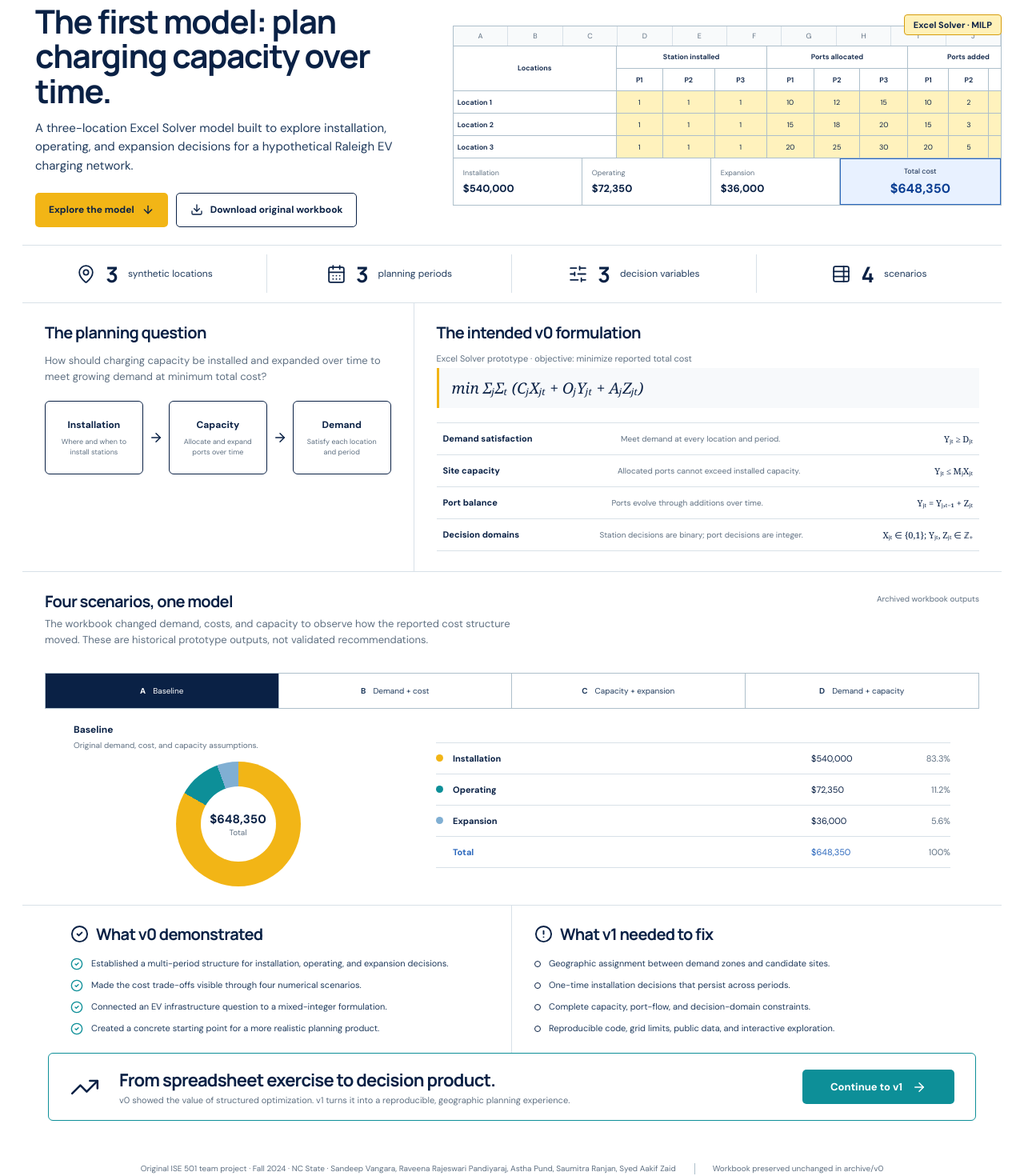
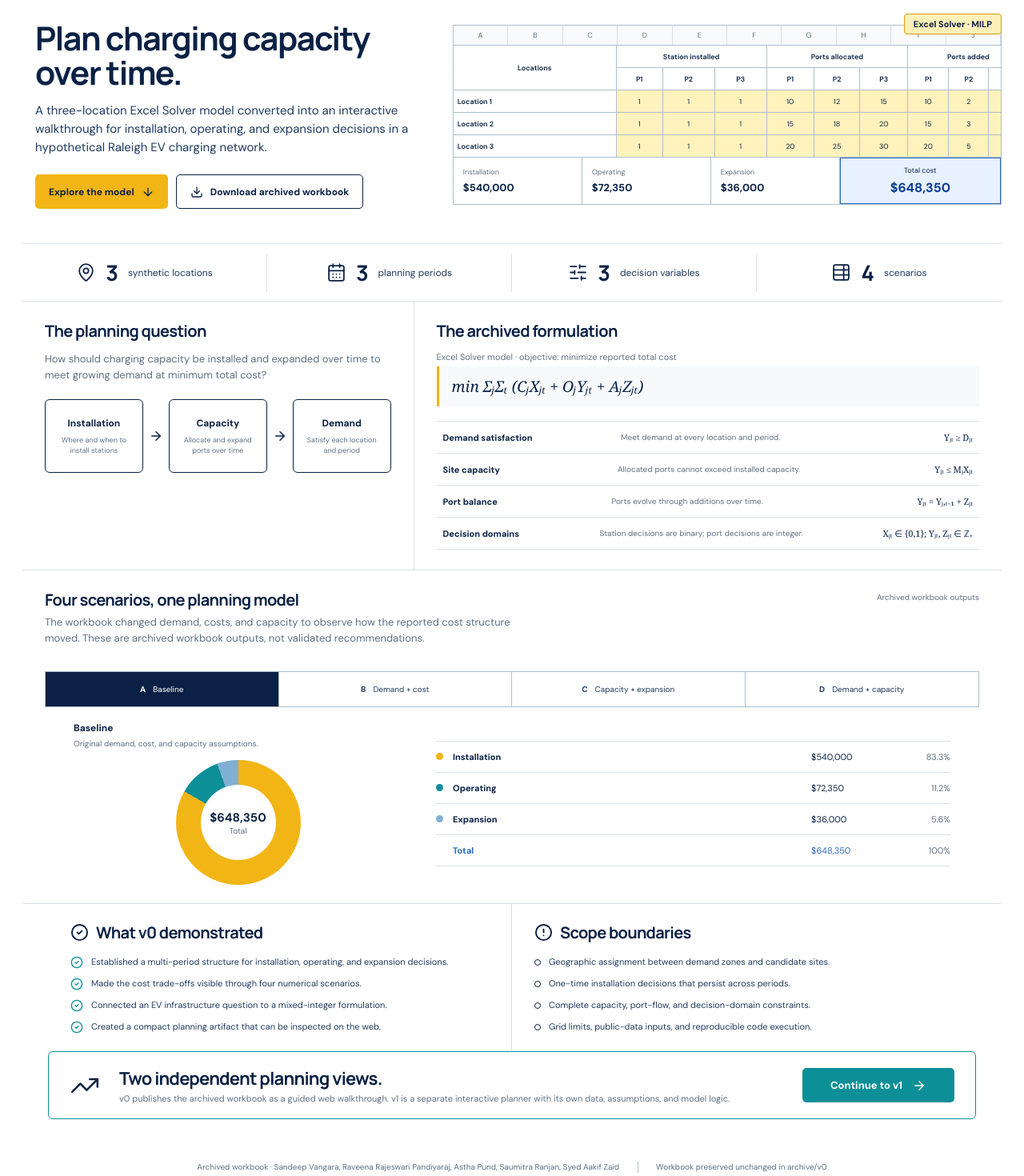
Before and after one commit to lordSauron1710/triangle-ev-infrastructure-planner, a React (Vite) app: page /v0 in a window 1280 px wide. Shown: the part 80-1550 px from the top of the page at 80% size. Built offline with nearby package versions, Linux system fonts and the light colour scheme.

Commit message:
Refine model framing and version copy

```diff
--- a/src/app/AppRouter.tsx
+++ b/src/app/AppRouter.tsx
@@ -39,7 +39,7 @@ function NotFound() {
   return (
     <main className="not-found">
       <p>That page is not part of this case study.</p>
-      <Link to="/v0">Start with the original model</Link>
+      <Link to="/v0">Open the capacity model</Link>
       <Link to="/v1">Open the interactive planner</Link>
     </main>
   );
--- a/src/versions/v0/V0CaseStudy.tsx
+++ b/src/versions/v0/V0CaseStudy.tsx
@@ -15,11 +15,11 @@ export default function V0CaseStudy() {
       <main>
         <section className="v0-hero">
           <div className="v0-hero-copy">
-            <h1>The first model: plan charging capacity over time.</h1>
+            <h1>Plan charging capacity over time.</h1>
             <p>
-              A three-location Excel Solver model built to explore installation,
-              operating, and expansion decisions for a hypothetical Raleigh EV
-              charging network.
+              A three-location Excel Solver model converted into an interactive
+              walkthrough for installation, operating, and expansion decisions
+              in a hypothetical Raleigh EV charging network.
             </p>
             <div className="v0-hero-actions">
               <a className="v0-primary-button" href="#model">
@@ -28,7 +28,7 @@ export default function V0CaseStudy() {
               </a>
               <a className="v0-secondary-button" href={workbookUrl} download>
                 <Download size={16} />
-                Download original workbook
+                Download archived workbook
               </a>
             </div>
           </div>
@@ -42,9 +42,8 @@ export default function V0CaseStudy() {
       </main>
       <footer className="v0-footer">
         <span>
-          Original ISE 501 team project · Fall 2024 · NC State · Sandeep
-          Vangara, Raveena Rajeswari Pandiyaraj, Astha Pund, Saumitra Ranjan,
-          Syed Aakif Zaid
+          Archived workbook · Sandeep Vangara, Raveena Rajeswari Pandiyaraj,
+          Astha Pund, Saumitra Ranjan, Syed Aakif Zaid
         </span>
         <span>Workbook preserved unchanged in archive/v0</span>
       </footer>
--- a/src/versions/v0/components/Lessons.tsx
+++ b/src/versions/v0/components/Lessons.tsx
@@ -5,14 +5,14 @@ const demonstrated = [
   "Established a multi-period structure for installation, operating, and expansion decisions.",
   "Made the cost trade-offs visible through four numerical scenarios.",
   "Connected an EV infrastructure question to a mixed-integer formulation.",
-  "Created a concrete starting point for a more realistic planning product.",
+  "Created a compact planning artifact that can be inspected on the web.",
 ];
 
-const fixes = [
+const boundaries = [
   "Geographic assignment between demand zones and candidate sites.",
   "One-time installation decisions that persist across periods.",
   "Complete capacity, port-flow, and decision-domain constraints.",
-  "Reproducible code, grid limits, public data, and interactive exploration.",
+  "Grid limits, public-data inputs, and reproducible code execution.",
 ];
 
 export function Lessons() {
@@ -36,10 +36,10 @@ export function Lessons() {
         <article>
           <h2>
             <AlertCircle size={23} />
-            What v1 needed to fix
+            Scope boundaries
           </h2>
           <ul>
-            {fixes.map((item) => (
+            {boundaries.map((item) => (
               <li key={item}>
                 <span aria-hidden="true" />
                 {item}
@@ -52,10 +52,11 @@ export function Lessons() {
       <div className="v1-transition">
         <TrendingUp size={38} strokeWidth={1.6} />
         <div>
-          <h2>From spreadsheet exercise to decision product.</h2>
+          <h2>Two independent planning views.</h2>
           <p>
-            v0 showed the value of structured optimization. v1 turns it into a
-            reproducible, geographic planning experience.
+            v0 publishes the archived workbook as a guided web walkthrough. v1
+            is a separate interactive planner with its own data, assumptions,
+            and model logic.
           </p>
         </div>
         <Link to="/v1">
--- a/src/versions/v0/components/ModelExplainer.tsx
+++ b/src/versions/v0/components/ModelExplainer.tsx
@@ -28,9 +28,9 @@ export function ModelExplainer() {
       </div>
 
       <div className="formulation-panel" id="model">
-        <h2>The intended v0 formulation</h2>
+        <h2>The archived formulation</h2>
         <p className="formula-label">
-          Excel Solver prototype · objective: minimize reported total cost
+          Excel Solver model · objective: minimize reported total cost
         </p>
         <div className="objective-equation" aria-label="Objective function">
           min ΣⱼΣₜ (CⱼXⱼₜ + OⱼYⱼₜ + AⱼZⱼₜ)
--- a/src/versions/v0/components/ScenarioExplorer.tsx
+++ b/src/versions/v0/components/ScenarioExplorer.tsx
@@ -27,11 +27,11 @@ export function ScenarioExplorer() {
     <section className="scenario-section" id="scenarios">
       <div className="scenario-heading">
         <div>
-          <h2>Four scenarios, one model</h2>
+          <h2>Four scenarios, one planning model</h2>
           <p>
             The workbook changed demand, costs, and capacity to observe how the
-            reported cost structure moved. These are historical prototype
-            outputs, not validated recommendations.
+            reported cost structure moved. These are archived workbook outputs,
+            not validated recommendations.
           </p>
         </div>
         <span>Archived workbook outputs</span>
--- a/src/versions/v0/components/V0Header.tsx
+++ b/src/versions/v0/components/V0Header.tsx
@@ -13,7 +13,7 @@ export function V0Header() {
 
       <nav className="version-nav" aria-label="Project versions">
         <Link className="selected" to="/v0" aria-current="page">
-          v0 · Original model
+          v0 · Capacity model
         </Link>
         <Link to="/v1">v1 · Interactive planner</Link>
       </nav>
--- a/src/versions/v1/V1Planner.tsx
+++ b/src/versions/v1/V1Planner.tsx
@@ -110,12 +110,12 @@ export default function V1Planner() {
 
         <section className="method-section" id="method">
           <div>
-            <h2>From classroom model to decision product</h2>
+            <h2>Decision model architecture</h2>
             <p>
-              The rebuild separates source data, scenario assumptions, model
-              logic, and presentation. Scenario baselines are generated by the
-              v1 mixed-integer optimization model; live slider changes provide
-              a fast sensitivity estimate around each solved plan.
+              v1 separates source data, scenario assumptions, model logic, and
+              presentation. Scenario baselines are generated by the mixed-integer
+              optimization model; live slider changes provide a fast sensitivity
+              estimate around each solved plan.
             </p>
           </div>
           <ol>
--- a/src/versions/v1/components/Header.tsx
+++ b/src/versions/v1/components/Header.tsx
@@ -14,7 +14,7 @@ export function Header() {
           <span>EV Infrastructure Planner</span>
         </Link>
         <Link className="version-link" to="/v0">
-          v0 story
+          v0 archive
         </Link>
       </div>
 
```
Also changed, not shown: model/data/case_study.json (+4 -4 lines), archive/v0/README.md, 2 other files (tests, documents, lock files or other folders).
